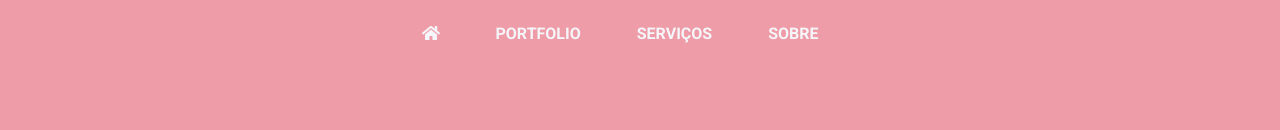
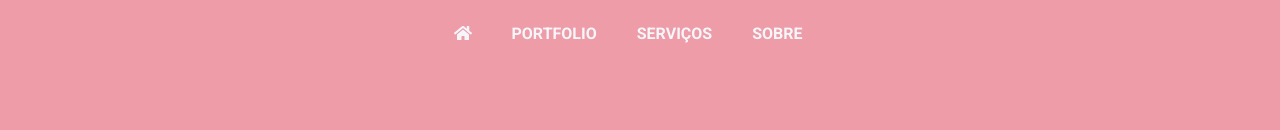
Before and after one commit to rodrigobergamindev/react-projetos, a React (Create React App) app in the folder portfolio/: page /sobre in a window 1280 px wide. Shown: the top 130 px of the page. Built offline with nearby package versions, Linux system fonts and the light colour scheme.

Commit message:
finalizaçao menu

```diff
--- a/portfolio/src/components/navbar/Navbar.jsx
+++ b/portfolio/src/components/navbar/Navbar.jsx
@@ -56,7 +56,7 @@ const Item = styled.li`
     font-weight: 700;
     padding: 0.5em;
     text-align:center;
-    margin-right: 2.5em;
+    margin-right: 1.5em;
     border-radius:5px;
     &:hover{
         background: #f5f6fa;
```
